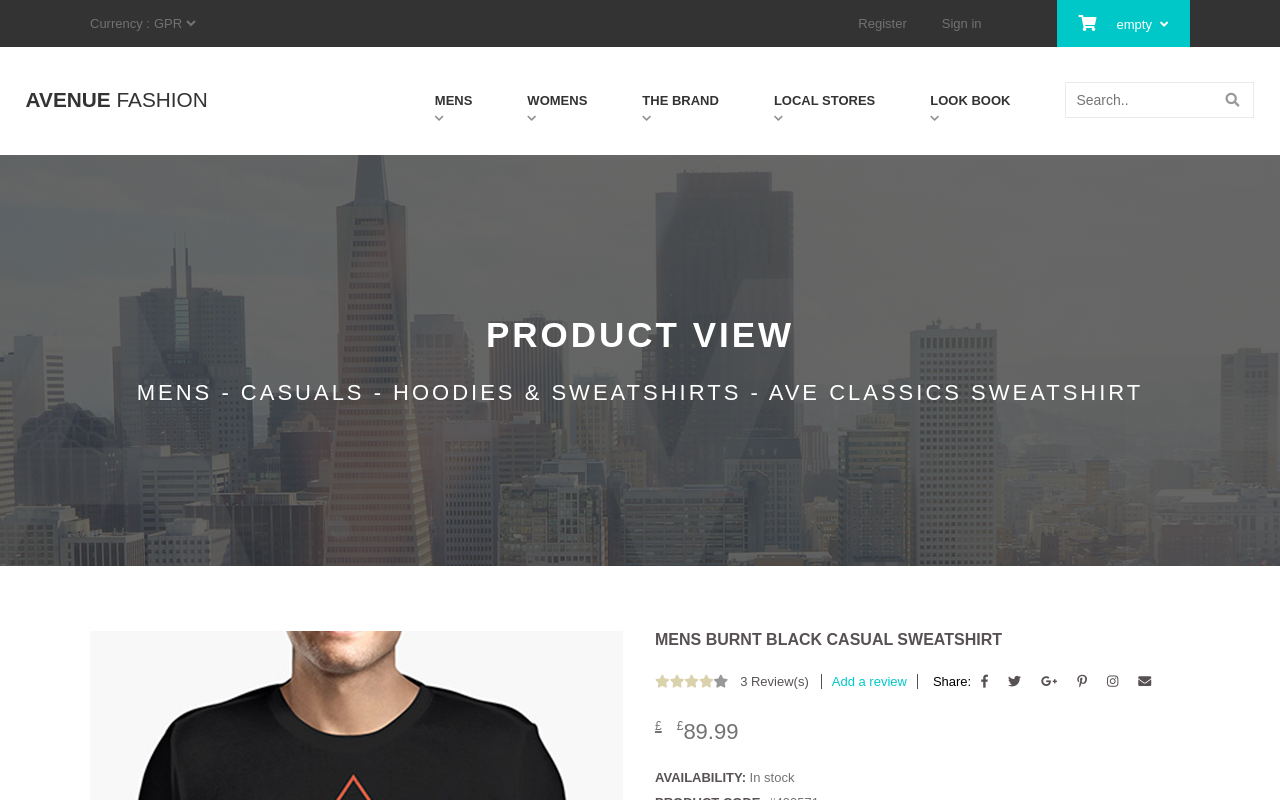
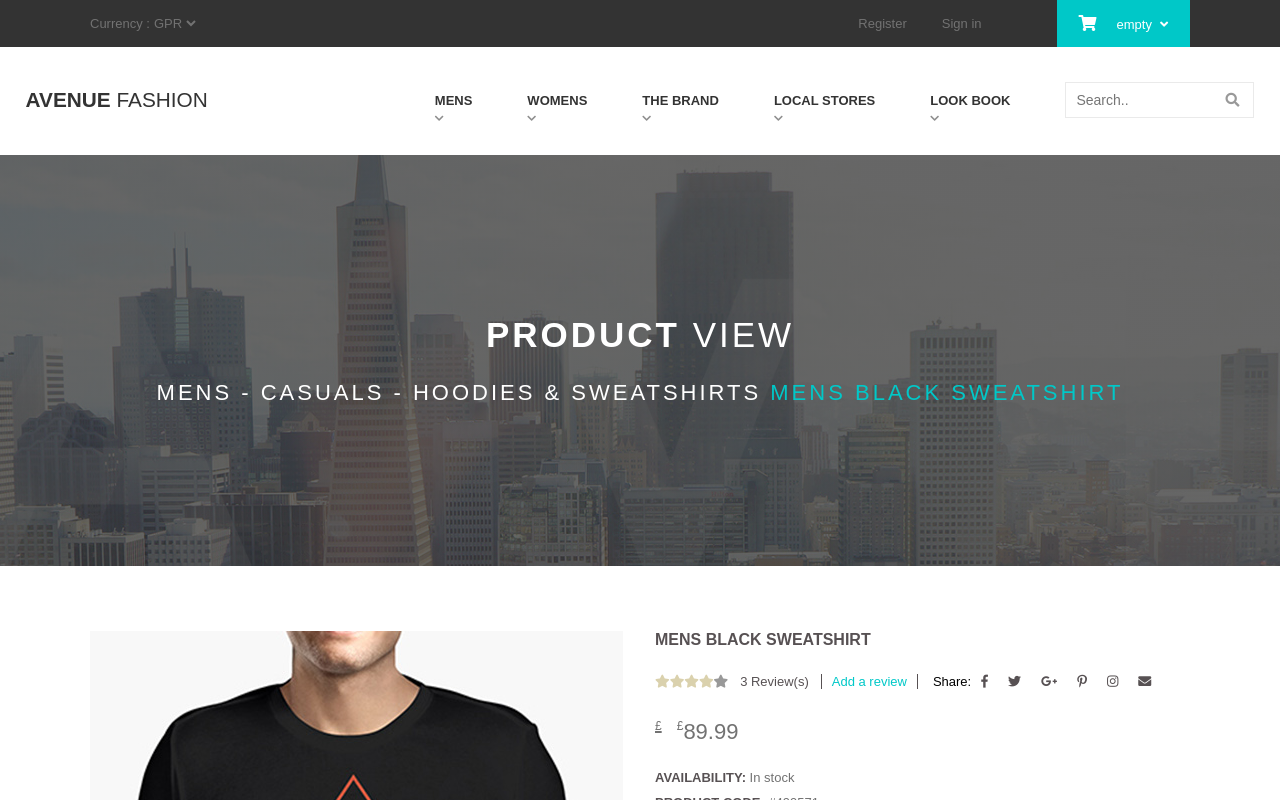
Before and after one commit to Mathias95/Mini-Project-vue, a Vue app: page /product/499571 in a window 1280 px wide. Shown: the top 800 px of the page. Built offline with nearby package versions, Linux system fonts and the light colour scheme.

Commit message:
banner + style changes

```diff
--- a/public/productlist.json
+++ b/public/productlist.json
@@ -5,7 +5,8 @@
             "id": "499571",
             "productPrice": 89.99,
             "productTitle": "Mens Burnt Black Casual Sweatshirt £89.99",
-            "productSingleTitle": "Mens Burnt Black Casual Sweatshirt",
+            "productSingleTitle": "Mens Black Sweatshirt",
+            "productCategorie": "Mens - Casuals - Hoodies & Sweatshirts",
             "productDesc": "Classic casual sweatshirt for men on the move. 100% cotton.",
             "productviewImg": "../img/blackshirt.jpg",
             "productThumbnailFront": "/img/blackshirt-thumb.jpg",
@@ -17,7 +18,8 @@
             "id": "499572",
             "productPrice": 47.55,
             "productTitle": "Womens White Casual Tee £47.50",
-            "productSingleTitle": "Womens White Casual Tee",
+            "productSingleTitle": "Womens White Tee",
+            "productCategorie": "Womens - Casuals - Hoodies & Sweatshirts",
             "productDesc": "Classic casual t-shirt for women on the move. 100% cotton.",
             "productviewImg": "../img/whiteshirt.jpg",
             "productThumbnailFront": "/img/whiteshirt-thumb.jpg",
@@ -28,7 +30,8 @@
             "id": "499573",
             "productPrice": 69.95,
             "productTitle": "Mens Blue Casual Sweatshirt £69.95",
-            "productSingleTitle": "Mens Blue Casual Sweatshirt",
+            "productSingleTitle": "Mens Blue Sweatshirt",
+            "productCategorie": "Mens - Casuals - Hoodies & Sweatshirts",
             "productDesc": "Classic casual sweatshirt for men on the move. 100% cotton.",
             "productviewImg": "../img/blueshirt.jpg",
             "productThumbnailFront": "/img/blueshirt-thumb.jpg",
@@ -40,7 +43,8 @@
             "productPrice": 89.99,
             "productOldPrice": 107,
             "productTitle": "Mens Black Casual Sweater £89.99",
-            "productSingleTitle": "Mens Black Casual Sweater",
+            "productSingleTitle": "Mens Black Sweater",
+            "productCategorie": "Mens - Casuals - Hoodies & Sweatshirts",
             "productDesc": "Classic casual sweater for men on the move. 100% cotton.",
             "productviewImg": "../img/blacksweater.jpg",
             "productThumbnailFront": "/img/blacksweater-thumb.jpg",
@@ -52,6 +56,7 @@
             "productPrice": 29.95,
             "productTitle": "Womens Burnt Orange Casual Tee £29.95",
             "productSingleTitle": "Womens Burnt Orange Casual Tee",
+            "productCategorie": "Womens - Casuals - Hoodies & Sweatshirts",
             "productDesc": "Classic casual t-shirt for women on the move. 100% cotton.",
             "productviewImg": "../img/orangeshirt.jpg",
             "productThumbnailFront": "/img/thumb-front.jpg",
@@ -62,7 +67,8 @@
             "id": "499576",
             "productPrice": 34.79,
             "productTitle": "Womens Black Casual Tee £34.79",
-            "productSingleTitle": "Womens Black Casual Tee",
+            "productSingleTitle": "Womens Black Tee",
+            "productCategorie": "Womens - Casuals - Hoodies & Sweatshirts",
             "productDesc": "Classic casual sweatst-shirt for women on the move. 100% cotton.",
             "productviewImg": "../img/blacktshirt.jpg",
             "productThumbnailFront": "/img/blacktshirt-thumb.jpg",
--- a/src/assets/scss/4-modules/_header.scss
+++ b/src/assets/scss/4-modules/_header.scss
@@ -140,6 +140,8 @@ header{
     padding: 0.5rem;
     color: $main-text-color;
     font-size: 0.875rem;
+    justify-content: space-between;
+    display: flex;
     input{
         background-color: transparent;
         border: none;
@@ -156,7 +158,7 @@ header{
 .megamenu-col{
     margin-top: 2.1875rem;
     h3{
-        color: $darkgrey-color;
+        color: $lightgrey-color;
         margin: 0 0 1.875rem 0;
         font-size: 0.8125rem;
         text-transform: uppercase;
@@ -317,6 +319,9 @@ header{
     }
 
     .megamenu-col{
+        h3{
+            color: $darkgrey-color;
+        }
         &:last-child{
             margin-right: 8.75rem;
         }
--- a/src/assets/scss/5-templates/_frontpage.scss
+++ b/src/assets/scss/5-templates/_frontpage.scss
@@ -148,11 +148,15 @@
             display: flex;
             li{
                 list-style: none;
-                margin-right: 3.125rem;
+                margin-right: 2.2em;
                 &:last-child{
                     margin-right: 0;
                 }
-                a{
+                button{
+                    transition: all 400ms;
+                    background-color: transparent;
+                    border: none;
+                    outline: none;
                     text-transform: uppercase;
                     font-size: 0.8125rem;
                     font-weight: 700;
@@ -213,11 +217,6 @@
         }
     }
 
-
-    // li:first-child{
-    //     margin-right: 0.625rem;
-    // }
-
     .product-view-detail{
         padding: 1.25rem 1.5625rem;
     }
@@ -230,6 +229,11 @@
 
     .product-nav{
         @include container-full;
+        ul{
+            li{
+                margin-right: 3.125rem;
+            }
+        }
     }
 
     .products-container{
--- a/src/components/ProductFront.vue
+++ b/src/components/ProductFront.vue
@@ -11,11 +11,11 @@
                 </select>
                 <label for="filter-nav">Sort</label>
                 <ul>
-                    <li><a href="#">Popular</a></li>
-                    <li><a href="#">New Arrivals</a></li>
-                    <li><a href="#">Best Sellers</a></li>
-                    <li><a href="#">Special Offers</a></li>
-                    <li><a href="#">Coming Soon</a></li>
+                    <li><button>Popular</button></li>
+                    <li><button>New Arrivals</button></li>
+                    <li><button>Best Sellers</button></li>
+                    <li><button>Special Offers</button></li>
+                    <li><button>Coming Soon</button></li>
                 </ul>
             </nav>
             <div class="products-container">
--- a/src/components/ProductSingle.vue
+++ b/src/components/ProductSingle.vue
@@ -1,5 +1,12 @@
 <template>
-    <section class="product-detail">
+<div>
+    <section class="sub-banner">
+        <div class="sub-banner-container" v-if="product">
+            <h1>Product <span>View</span></h1>
+            <p>{{product.productCategorie}} <span>{{product.productSingleTitle}}</span></p>
+        </div>
+    </section>
+        <section class="product-detail">
         <div v-if="product" class="product-detail-container">
             <div class="sliderimg-col">
                 <div class="button-slider-wrapper">
@@ -85,6 +92,7 @@
         </div>
         <tab-nav/>
     </section>
+</div>
 </template>
 
 <script>
@@ -95,6 +103,9 @@
         name: 'ProductSingle',
         components: {
             TabNav
+        },
+        props: {
+            maintitle: String
         },
          data(){
              return {
--- a/src/views/Product.vue
+++ b/src/views/Product.vue
@@ -1,19 +1,16 @@
 <template>
     <div>
-        <sub-banner maintitle="Product View" subtext="Mens - Casuals - Hoodies & Sweatshirts - AVE Classics Sweatshirt"></sub-banner>
         <product-single/>
     </div>
 </template>
 
 <script>
 // @ is an alias to /src
-import SubBanner from '@/components/SubBanner.vue';
 import ProductSingle from '@/components/ProductSingle.vue';
 
 export default {
     name: 'productpage',
     components: {
-      SubBanner,
       ProductSingle
   }
 };
```
